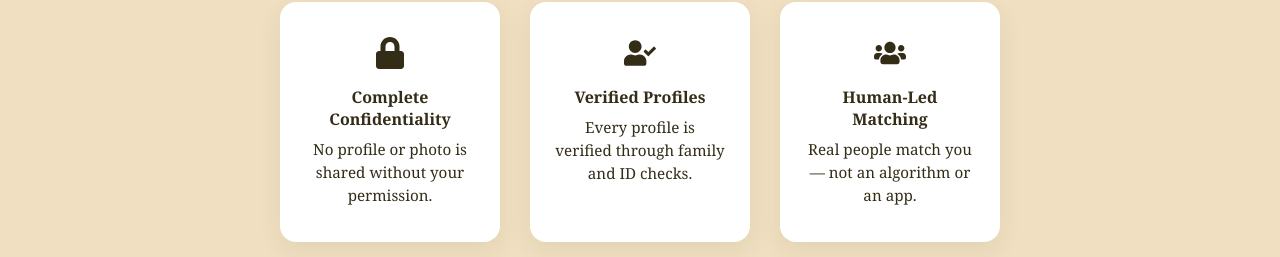
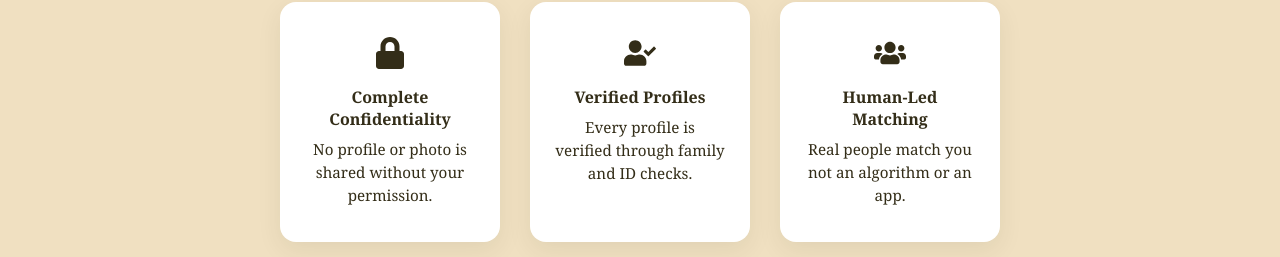
Before and after one commit to Neesha-Zahra/marriage-circle, a React (Vite) app: page /about in a window 1280 px wide. Shown: the part 1011-1268 px from the top of the page. Built offline with nearby package versions, Linux system fonts and the light colour scheme.

Commit message:
bar remove

```diff
--- a/src/pages/About.jsx
+++ b/src/pages/About.jsx
@@ -44,7 +44,7 @@ function About() {
                     <div className="point">
                         <FaUsers className="point-icon" />
                         <h4>Human-Led Matching</h4>
-                        <p>Real people match you — not an algorithm or an app.</p>
+                        <p>Real people match you not an algorithm or an app.</p>
                     </div>
                 </div>
             </section>
```
